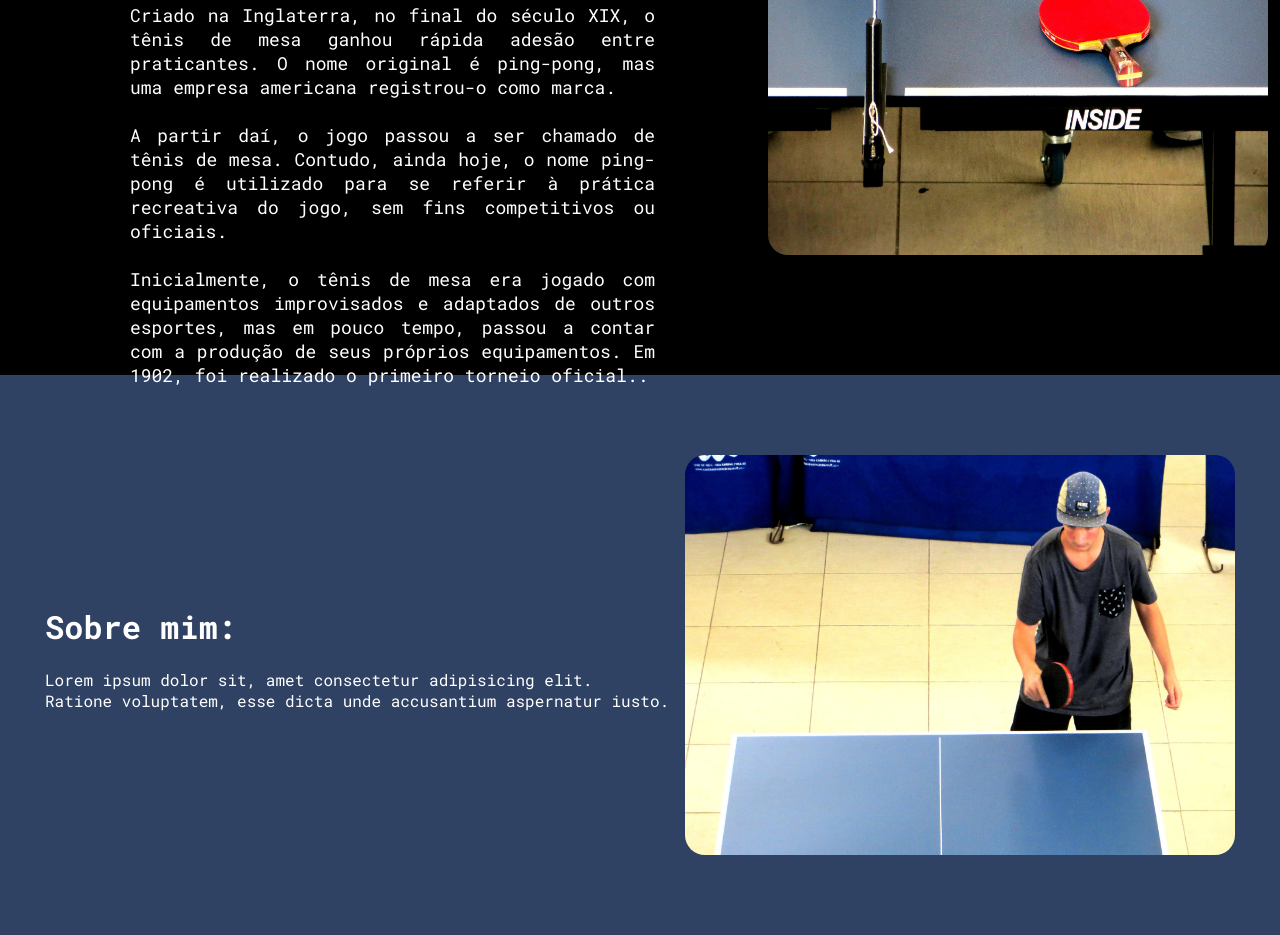
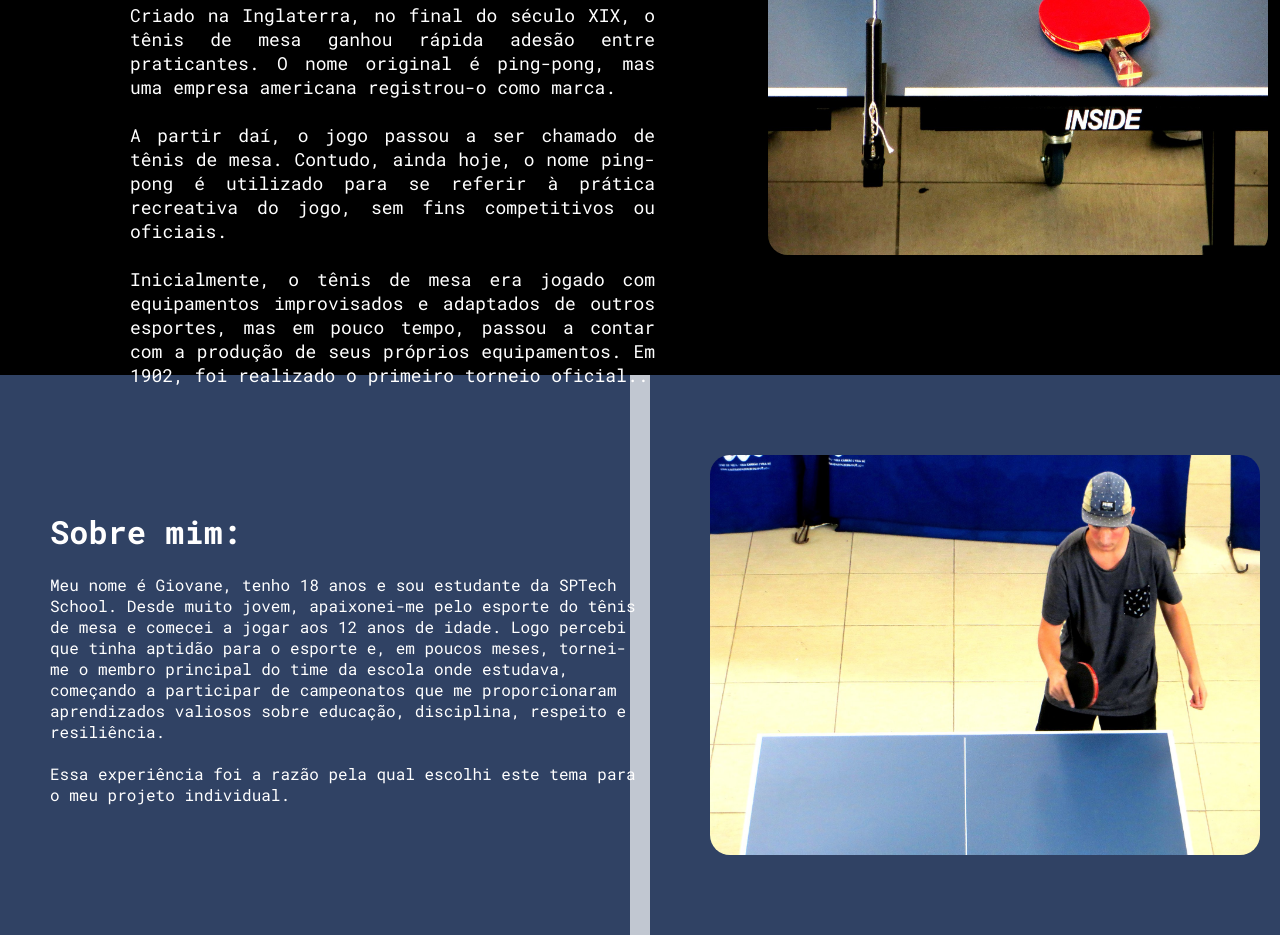
Before and after one commit to GiovaneCardona/ProjetoIndividual, a plain HTML site: page Site/index.html in a window 1280 px wide. Shown: the part 1545-2480 px from the top of the page. Drawn offline with Linux system fonts and the light colour scheme.

Commit message:
terminando sobre mim

```diff
--- a/Site/index.html
+++ b/Site/index.html
@@ -116,15 +116,23 @@
         </div>
 
     </div>
+    <div class="cadastro">
+        <div class="linhaFora">
+            <div class="linha"></div>
+        </div>
     <div class="sobreMim" id="sobre_mim">
 <div class="texto_sobre_mim">
     <h1>Sobre mim:</h1>
-    <p>Lorem ipsum dolor sit, amet consectetur adipisicing elit.<Br> Ratione voluptatem, esse dicta unde accusantium aspernatur iusto.</p>
+    <p>Meu nome é Giovane, tenho 18 anos e sou estudante da SPTech School. Desde muito jovem, apaixonei-me pelo esporte do
+         tênis de mesa e comecei a jogar aos 12 anos de idade. Logo percebi que tinha aptidão para o esporte e, em poucos meses,
+          tornei-me o membro principal do time da escola onde estudava, começando a participar de campeonatos que me proporcionaram
+          aprendizados valiosos sobre educação, disciplina, respeito e resiliência.<br><br> Essa experiência foi a razão pela qual escolhi este
+          tema para o meu projeto individual.</p>
 </div>
 
-
+<div class="img_jogando">
         <img style="width: 550px; height: 400px; border-radius: 20px;" src="../Assets/Eu_jogando.jpg" alt="">
-
+    </div>
     </div>
     <script src="script.js"></script>
 </body>
--- a/Site/style.css
+++ b/Site/style.css
@@ -323,11 +323,18 @@ li a:hover {
     width: 100%;
     height: 70vh;
     display: flex;
-    justify-content: center;
+    justify-content: space-around;
     align-items: center;
 }
 
 .texto_sobre_mim {
+    padding: 50px;
+    width: 50%;
     color: white;
+}
+.img_jogando{
     width: 50%;
+    display: flex;
+    align-items: center;
+    justify-content: center;
 }
```
